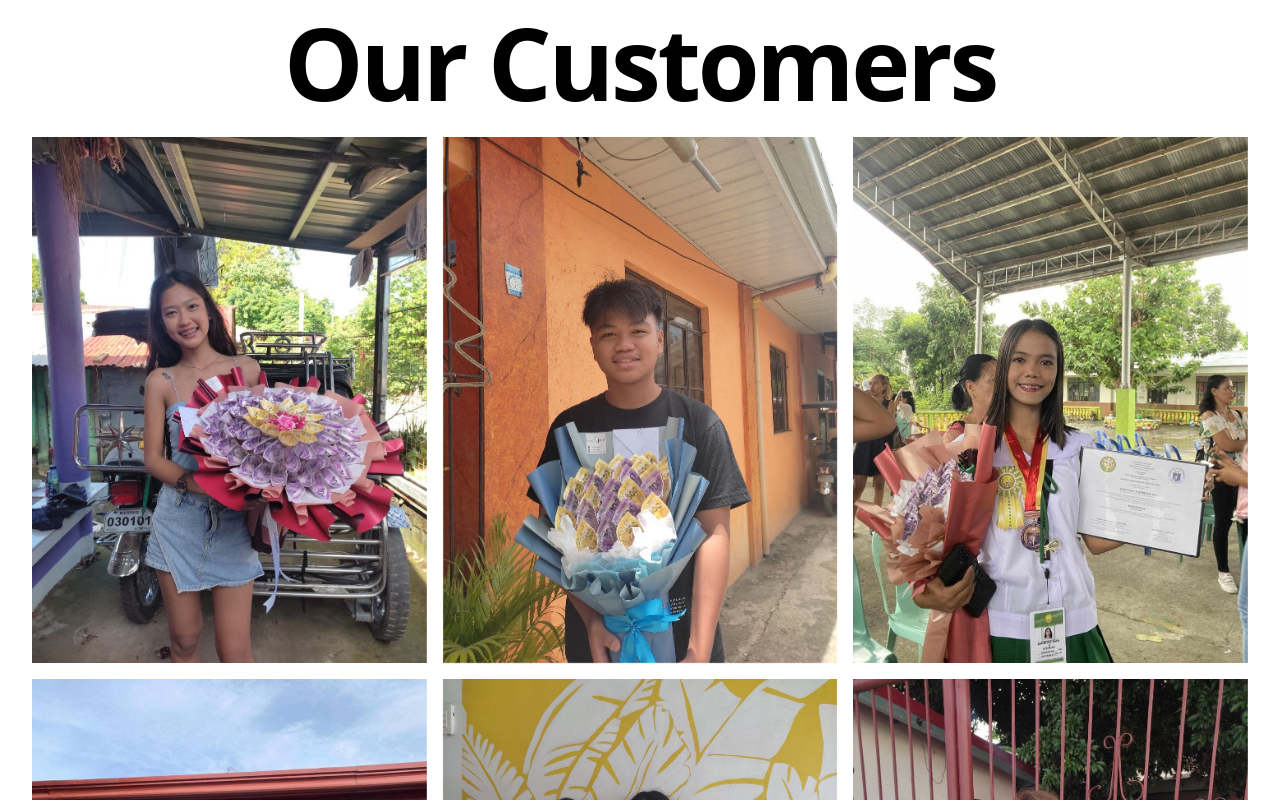
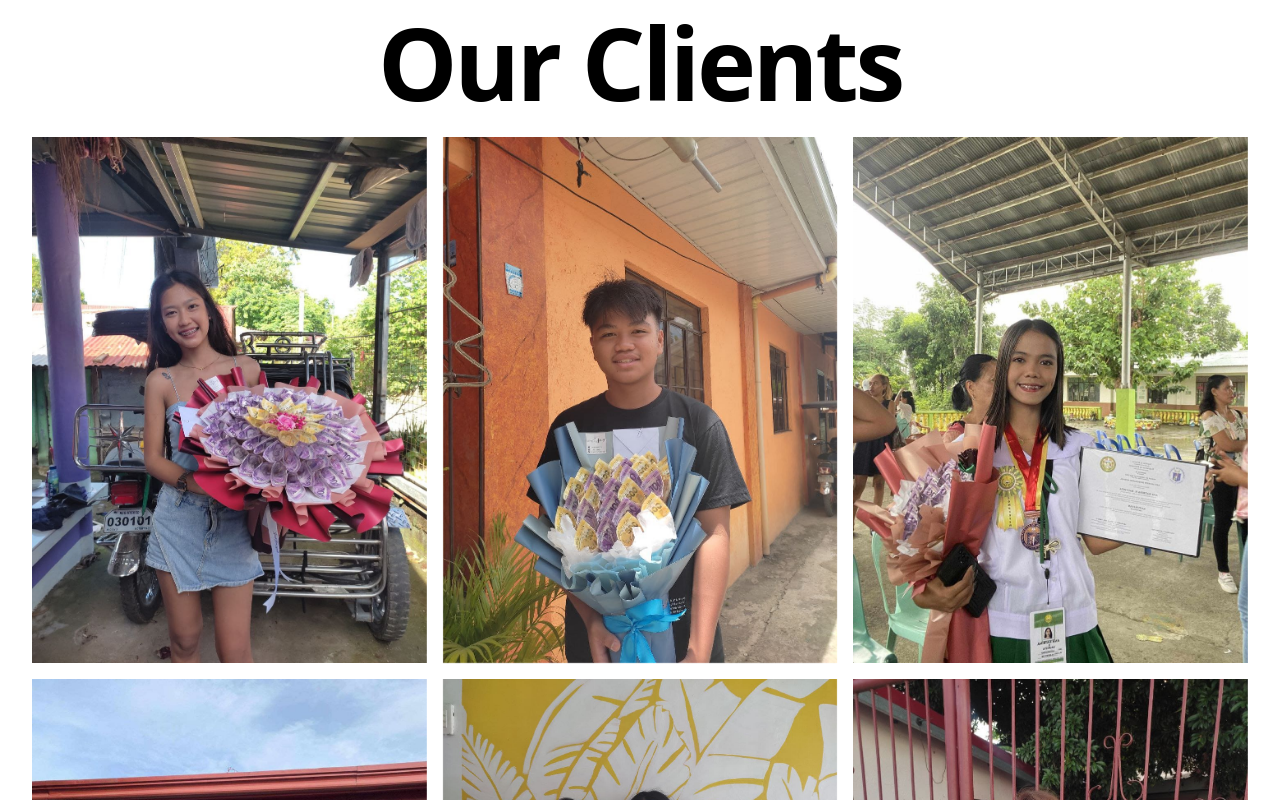
Before and after one commit to james1821/Honey_Shop, a React (Vite) app: page / in a window 1280 px wide. Both pictures are taken after a click on the picture 229 px from the left and 2781 px from the top of the page. Shown: the part 2381-3181 px from the top of the page. Built offline with nearby package versions, Linux system fonts and the light colour scheme.

Commit message:
added a popup preview when an image is selected

```diff
--- a/src/component/Customers.jsx
+++ b/src/component/Customers.jsx
@@ -1,4 +1,4 @@
-import React from 'react';
+import React, { useState } from 'react';
 import { Fade } from 'react-awesome-reveal';
 
 function Customers() {
@@ -11,18 +11,42 @@ function Customers() {
     '/img/Customers/Customer-6.jpg',
   ];
 
+  const [selectedImage, setSelectedImage] = useState(null);
+
+  const openModal = (image) => {
+    setSelectedImage(image);
+  }
+
+  const closeModal = () => {
+    setSelectedImage(null);
+  }
+
   return (
     <div id='Customers' className="container mx-auto p-8 flex flex-col items-center">
-      <h1 className="text-[50px] md:text-[100px] text-center font-bold tracking-[-.2rem]">Our Customers</h1>
+      <h1 className="text-[50px] md:text-[100px] text-center font-bold tracking-[-.2rem]">Our Clients</h1>
       <div className="grid grid-cols-2 md:grid-cols-3 gap-4">
         {images.map((image, index) => (
-          <div key={index} className={`w-full md:w-${Math.floor(Math.random() * 3) + 1}/6`}>
-            <Fade  >
-              <img src={image} alt={`Image ${index + 1}`} className="w-full" />
+          <div key={index} className={`w-full `}>
+            <Fade>
+              <img
+                src={image}
+                alt={`Image ${index + 1}`}
+                className="w-full cursor-pointer"
+                onClick={() => openModal(image)}
+              />
             </Fade>
           </div>
         ))}
       </div>
+
+      {selectedImage && (
+        <div className="fixed top-0 left-0 w-full h-full flex items-center justify-center bg-black bg-opacity-75 z-50">
+          <div className="bg-white p-4 rounded-lg shadow-lg">
+            <img src={selectedImage} alt="Selected Customer" className="w-[500px]" />
+            <button onClick={closeModal} className="text-center bg-pink-500 text-white hover:bg-pink-700 px-4 py-2 rounded mt-4">Close</button>
+          </div>
+        </div>
+      )}
     </div>
   );
 }
```
